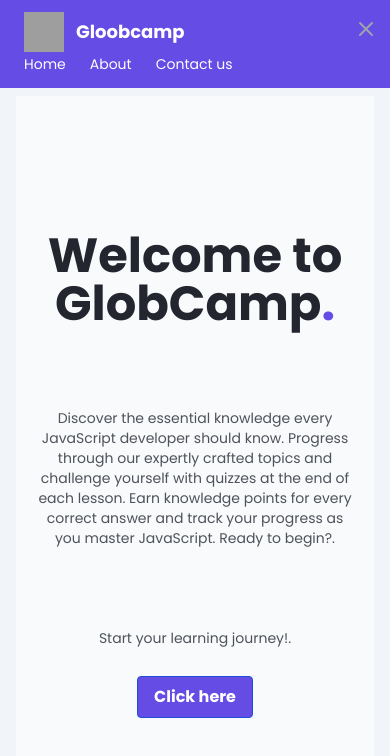
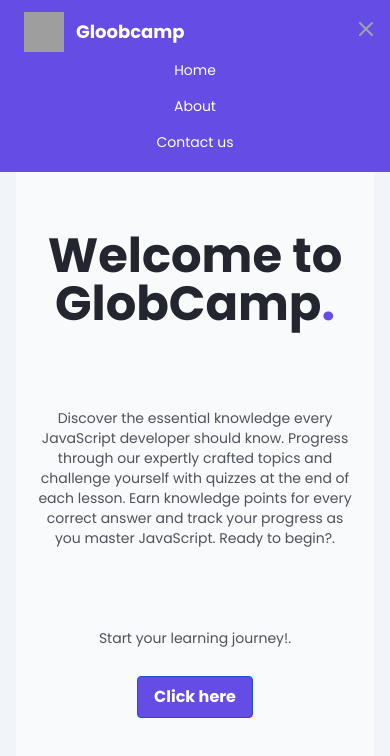
Before and after one commit to Nicostudent/gloobcamp, a Next.js app: page / in a window 390 px wide. Both pictures are taken after a click on the button 366 px from the left and 28 px from the top of the page. Shown: the top 756 px of the page. Built offline with nearby package versions, Linux system fonts and the light colour scheme; grey boxes are pictures that could not be loaded.

Commit message:
styles at navBar when mobile fixed

```diff
--- a/src/components/NavBar/Navbar.jsx
+++ b/src/components/NavBar/Navbar.jsx
@@ -3,6 +3,7 @@ import React, { useState } from "react";
 import Link from "next/link";
 import Image from "next/image";
 import { Logo } from "./Logo";
+import BurgerButton from "./BurgerButton";
 
 const Navbar = () => {
   const [isOpen, setIsOpen] = useState(false);
@@ -12,23 +13,21 @@ const Navbar = () => {
   };
 
   const pages = [
-      {  to:"/",
-        label:"Home"
-      },
-      {
-        to:"/aboutus",
-        label:"About"
-      },
-      {
-        to:"/contact-us",
-        label:"Contact us"
-      },
-    ];
+    { to: "/", label: "Home" },
+    {
+      to: "/aboutus",
+      label: "About",
+    },
+    {
+      to: "/contact-us",
+      label: "Contact us",
+    },
+  ];
 
   return (
     <nav className="fixed w-full bg-primary p-3">
       <div className="container mx-auto flex justify-between items-center">
-        <Logo/>
+        <Logo />
         <div className="hidden md:flex items-center">
           {pages.map((page) => (
             <Link
@@ -41,24 +40,12 @@ const Navbar = () => {
           ))}
         </div>
         <div className="md:hidden">
-          <button
-            onClick={toggleDropdown}
-            type="button"
-            className="text-white hover:text-gray-400 focus:outline-none focus:text-gray-400"
-          >
-            <svg className="h-6 w-6" stroke="currentColor" fill="none" viewBox="0 0 24 24">
-              {isOpen ? (
-                <path strokeLinecap="round" strokeLinejoin="round" strokeWidth="2" d="M6 18L18 6M6 6l12 12"/>
-              ) : (
-                <path strokeLinecap="round" strokeLinejoin="round" strokeWidth="2" d="M4 6h16M4 12h16m-7 6h7"/>
-              )}
-            </svg>
-          </button>
+          <BurgerButton isOpen={isOpen} toggleDropdown={toggleDropdown} />
         </div>
       </div>
       {isOpen && (
-        <div className="md:hidden">
-               {pages.map((page) => (
+        <div className="md:hidden flex flex-col justify-center items-center">
+          {pages.map((page) => (
             <Link
               onClick={toggleDropdown}
               key={page.to}
```
